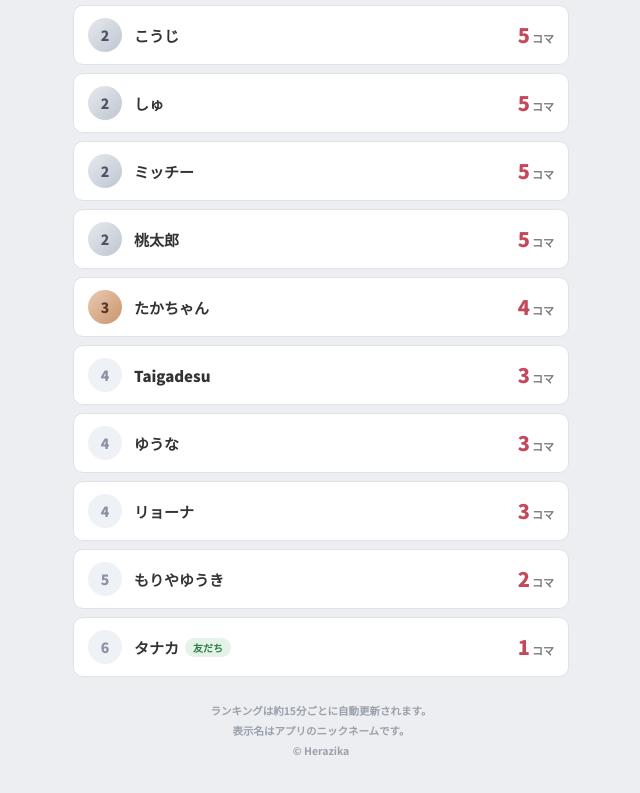
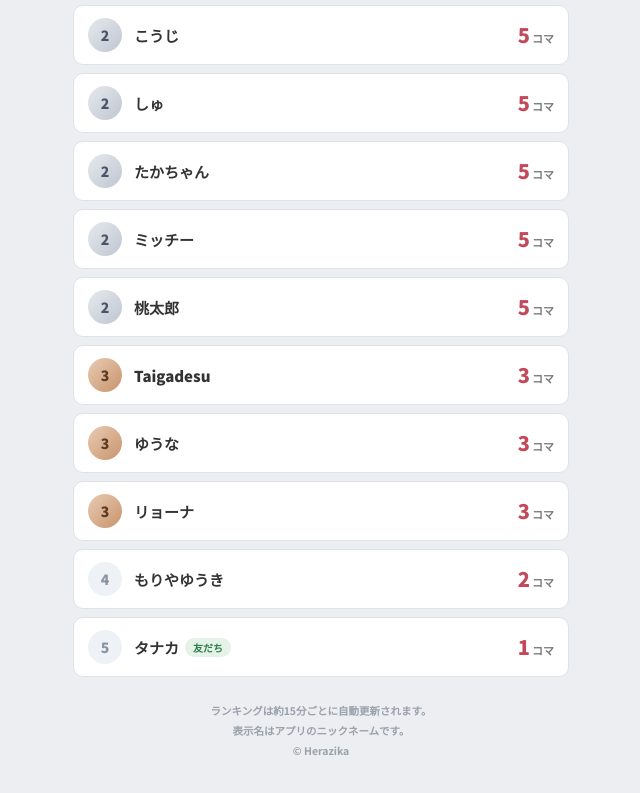
Before and after one commit to Herazika/herazika.github.io, a plain HTML site: page pencil-naruse/ranking/index.html in a window 1280 px wide. Shown: the part 449-1242 px from the top of the page, without its empty margins (319-959 px from the left). Drawn offline with Linux system fonts and the light colour scheme.

Commit message:
update pencil-naruse/ranking 2026-11-18 18:12

```diff
--- a/pencil-naruse/ranking/index.html
+++ b/pencil-naruse/ranking/index.html
@@ -106,7 +106,7 @@
     <div class="coin"></div>
     <div class="eyebrow">HERAZIKA 勉強バイト</div>
     <h1>ペンシルゼミナール成瀬校<strong>ランキング</strong></h1>
-    <div class="meta"><span>期間 11/16〜11/26</span><span>15分ごとに更新</span><span>最終更新 2026/11/18 17:42</span></div>
+    <div class="meta"><span>期間 11/16〜11/26</span><span>15分ごとに更新</span><span>最終更新 2026/11/18 18:12</span></div>
   </header>
 
   <nav class="tabs" role="tablist">
@@ -122,14 +122,14 @@
 <li class="row r2"><span class="rank">2</span><span class="who"><span class="nick">イクラ</span></span><span class="val">5<small>コマ</small></span></li>
 <li class="row r2"><span class="rank">2</span><span class="who"><span class="nick">こうじ</span></span><span class="val">5<small>コマ</small></span></li>
 <li class="row r2"><span class="rank">2</span><span class="who"><span class="nick">しゅ</span></span><span class="val">5<small>コマ</small></span></li>
+<li class="row r2"><span class="rank">2</span><span class="who"><span class="nick">たかちゃん</span></span><span class="val">5<small>コマ</small></span></li>
 <li class="row r2"><span class="rank">2</span><span class="who"><span class="nick">ミッチー</span></span><span class="val">5<small>コマ</small></span></li>
 <li class="row r2"><span class="rank">2</span><span class="who"><span class="nick">桃太郎</span></span><span class="val">5<small>コマ</small></span></li>
-<li class="row r3"><span class="rank">3</span><span class="who"><span class="nick">たかちゃん</span></span><span class="val">4<small>コマ</small></span></li>
-<li class="row "><span class="rank">4</span><span class="who"><span class="nick">Taigadesu</span></span><span class="val">3<small>コマ</small></span></li>
-<li class="row "><span class="rank">4</span><span class="who"><span class="nick">ゆうな</span></span><span class="val">3<small>コマ</small></span></li>
-<li class="row "><span class="rank">4</span><span class="who"><span class="nick">リョーナ</span></span><span class="val">3<small>コマ</small></span></li>
-<li class="row "><span class="rank">5</span><span class="who"><span class="nick">もりやゆうき</span></span><span class="val">2<small>コマ</small></span></li>
-<li class="row "><span class="rank">6</span><span class="who"><span class="nick">タナカ</span><span class="chip">友だち</span></span><span class="val">1<small>コマ</small></span></li></ul>
+<li class="row r3"><span class="rank">3</span><span class="who"><span class="nick">Taigadesu</span></span><span class="val">3<small>コマ</small></span></li>
+<li class="row r3"><span class="rank">3</span><span class="who"><span class="nick">ゆうな</span></span><span class="val">3<small>コマ</small></span></li>
+<li class="row r3"><span class="rank">3</span><span class="who"><span class="nick">リョーナ</span></span><span class="val">3<small>コマ</small></span></li>
+<li class="row "><span class="rank">4</span><span class="who"><span class="nick">もりやゆうき</span></span><span class="val">2<small>コマ</small></span></li>
+<li class="row "><span class="rank">5</span><span class="who"><span class="nick">タナカ</span><span class="chip">友だち</span></span><span class="val">1<small>コマ</small></span></li></ul>
   </section>
 
   <section id="p-days" class="panel">
```
